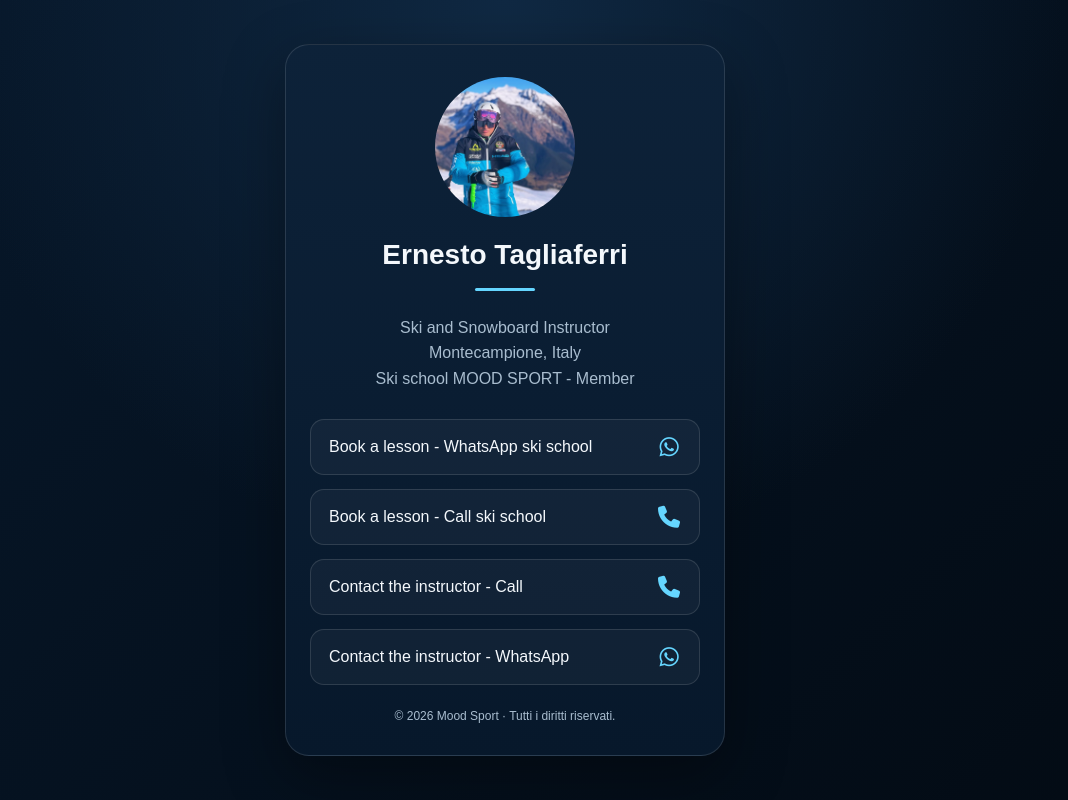
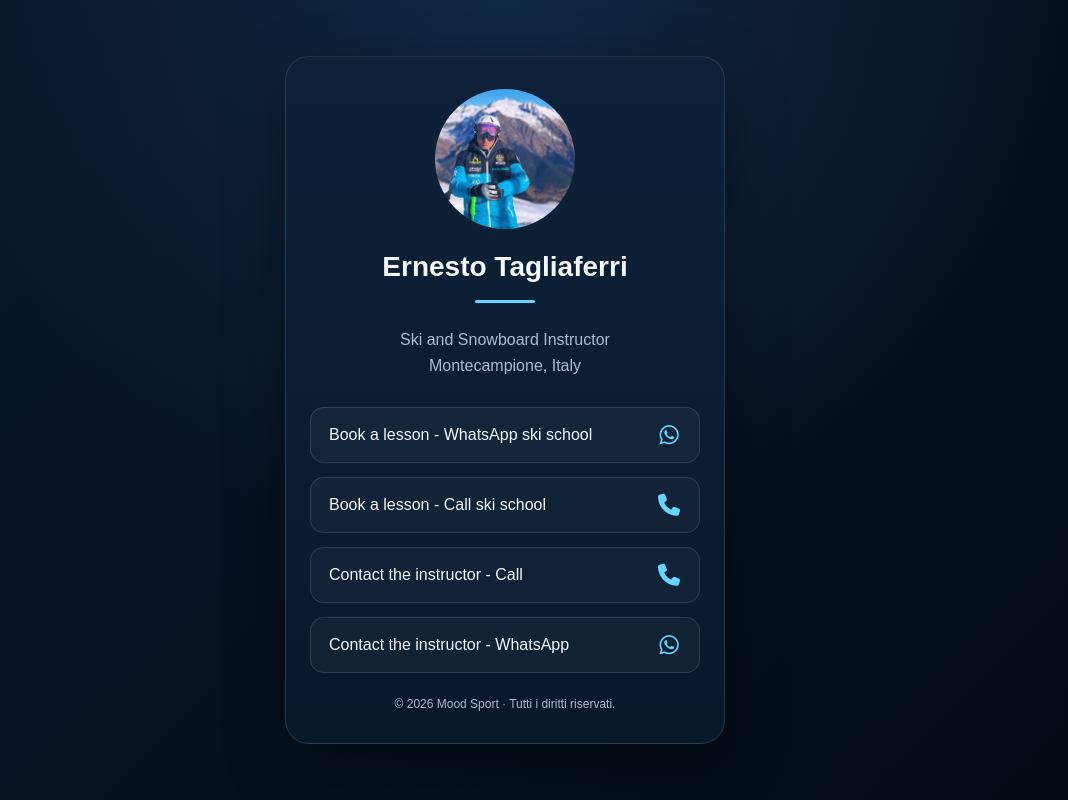
Before and after one commit to gfiweb/Ernesto-Tagliaferri, a plain HTML site: page en.html in a window 1280 px wide. Shown: the whole page, without its empty margins (135-1203 px from the left). Drawn offline with Linux system fonts and the light colour scheme.

```diff
--- a/en.html
+++ b/en.html
@@ -193,7 +193,6 @@
         <p>
             Ski and Snowboard Instructor<br>
             Montecampione, Italy<br>
-            Ski school MOOD SPORT - Member
         </p>
 
         <!-- First link: ski school WhatsApp booking -->
```
